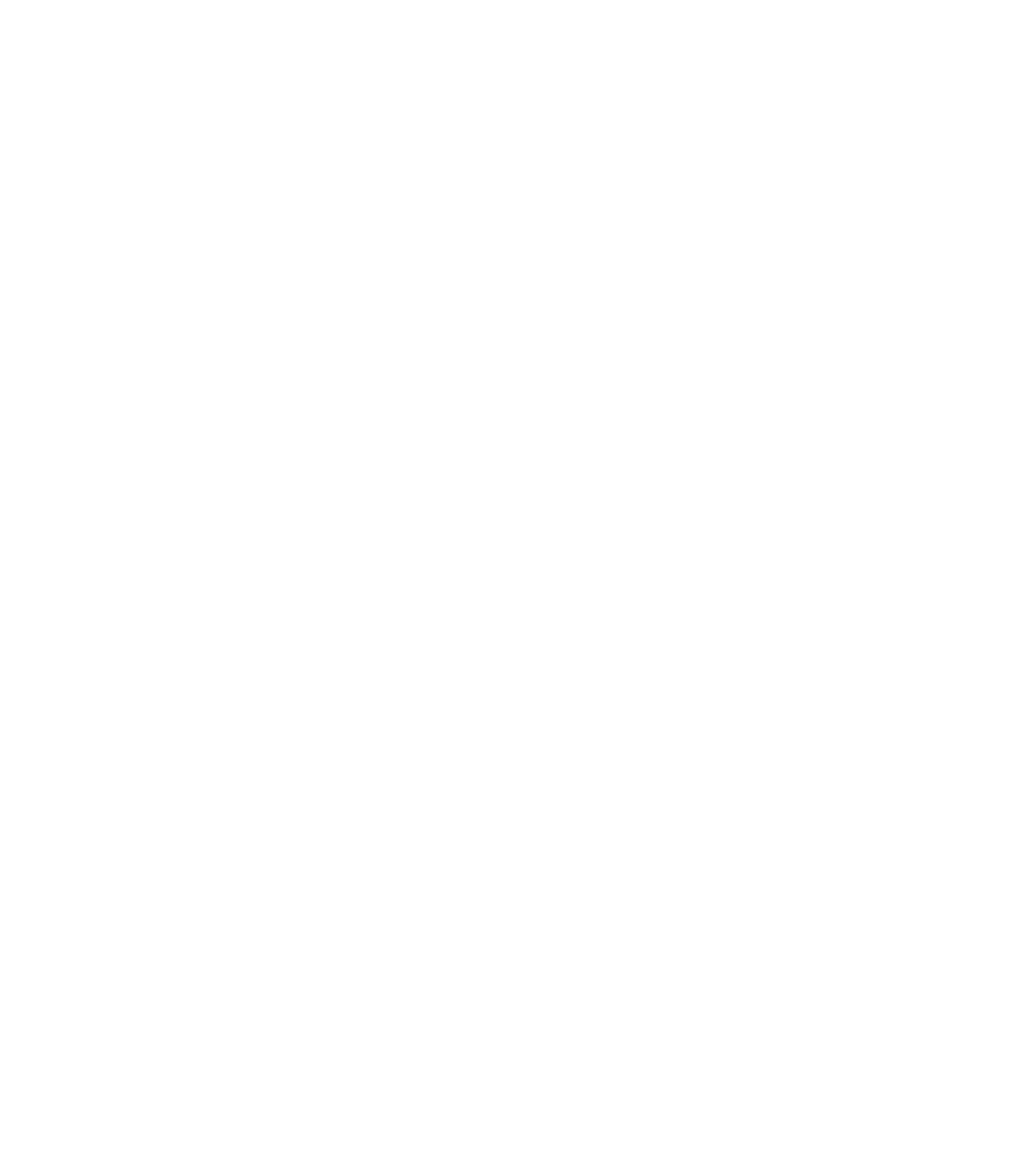
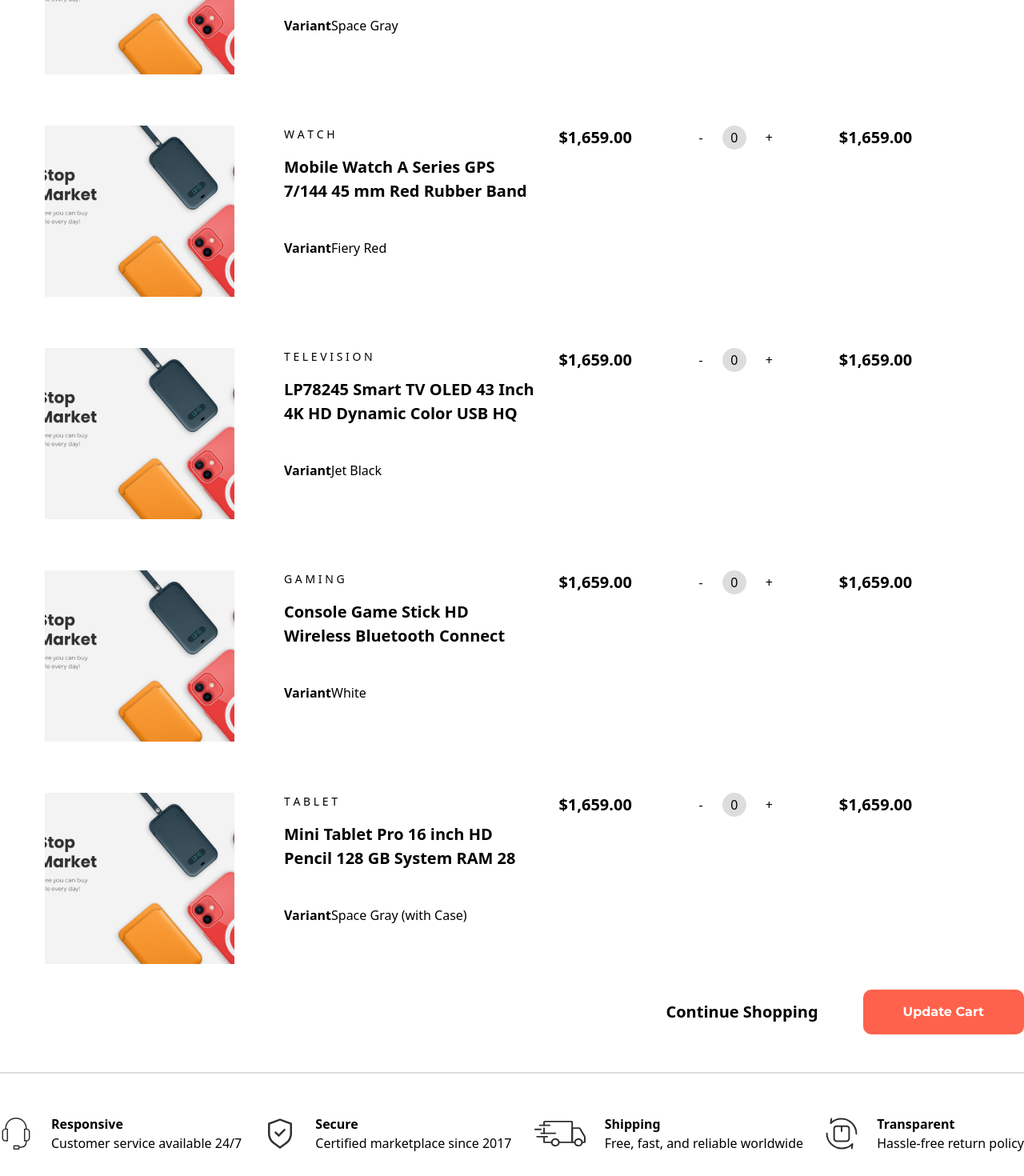
Before and after one commit to mn-sohel/eshop, a React (Vite) app: page /cart in a window 1280 px wide. Before the commit this address had no page. Shown: the part 520-1990 px from the top of the page at 80% size. Before the commit the page ends 800 px from the top, so only its background shows below. Built offline with nearby package versions, Linux system fonts and the light colour scheme.

Commit message:
Cart part done P-30
Part - 30

```diff
--- a/src/App.jsx
+++ b/src/App.jsx
@@ -4,8 +4,8 @@
 import ProductDetailsPage from "./pages/ProductDetailsPage";
 import BlogPage from "./pages/BlogPage";
 import CheckoutPage from "./pages/CheckoutPage";
-import ContactPage from "./pages/ContactPage";
 import CommonLayout from "./components/commonLayouts/CommonLayout";
+import CartPage from "./pages/CartPage";
 
 function App() {
 
@@ -17,7 +17,7 @@
         <Route path="/product-details" element={<ProductDetailsPage />} />
         <Route path="/blog" element={<BlogPage />} />
         <Route path="/checkout" element={<CheckoutPage />} />
-        <Route path="/contact" element={<ContactPage />} />
+        <Route path="/cart" element={<CartPage />} />
       </Route>
     </Routes>
   )
--- /dev/null
+++ b/src/components/Counter.jsx
@@ -0,0 +1,30 @@
+import React, { useState } from "react";
+
+const Counter = () => {
+  let [count, setCount] = useState(0);
+
+  let handleClick = (type) => {
+    if (type == "minus") {
+      if (count > 0) {
+        count--;
+        setCount(count);
+      }
+    } else {
+      count++;
+      setCount(count);
+    }
+  };
+  return (
+    <div className="flex">
+      <button className="cursor-pointer" onClick={() => handleClick("minus")}>-</button>
+      <input
+        className="w-[30px] h-[30px] bg-[#ddd] text-center rounded-full mx-6"
+        type="text"
+        value={count}
+      />
+      <button className="cursor-pointer" onClick={() => handleClick("plus")}>+</button>
+    </div>
+  );
+};
+
+export default Counter;
--- /dev/null
+++ b/src/pages/CartPage.jsx
@@ -0,0 +1,149 @@
+import React from 'react'
+import Container from '../components/commonLayouts/Container'
+import Counter from '../components/Counter'
+import Button from '../components/Button'
+import HeadPhoneIcon from '../icons/HeadPhoneIcon'
+import SecureIcon from '../icons/SecureIcon'
+import ShippingIcon from '../icons/ShippingIcon'
+import TransparentIcon from '../icons/TransparentIcon'
+
+const CartPage = () => {
+  return (
+    <>
+        <Container>
+        <div className='flex bg-[#ddd] py-8 px-14 rounded-[15px]'>
+            <span className='w-[40%]'>Product</span>
+            <span className='w-[20%]'>Price</span>
+            <span className='w-[20%]'>QTY</span>
+            <span className='w-[20%]'>Total</span>
+        </div>
+        {/* 1 */}
+        <div className='flex py-8 px-14 rounded-[15px]'>
+            <div className='w-[55%] flex gap-[62px]'>
+                <img className='w-[237px] h-[214px] object-cover' src="images/banner.png" alt="" />
+                <div>
+                    <p className='font-["Montserrat"] font-normal text-[14px]'>L A P T O P</p>
+                    <h3 className='font-["Poppins"] font-semibold text-[20px] mt-4 mb-11 w-[314px]'>2019 Smart Laptop 256 GB 13 inch Pro Chip Core 1 TB HD SSD</h3>
+                    <p className='font-["Montserrat"] font-normal text-[16px]'><b className='font-bold'>Variant</b>Space Gray</p>
+                </div>
+            </div>
+            <span className='w-[15%] font-["Poppins"] font-semibold text-[20px]'>$1,659.00</span>
+            <span className='w-[15%]'>
+                <Counter/>
+            </span>
+            <span className='w-[15%] font-["Poppins"] font-semibold text-[20px]'>$1,659.00</span>
+        </div>
+        {/* 2 */}
+        <div className='flex py-8 px-14 rounded-[15px]'>
+            <div className='w-[55%] flex gap-[62px]'>
+                <img className='w-[237px] h-[214px] object-cover' src="images/banner.png" alt="" />
+                <div>
+                    <p className='font-["Montserrat"] font-normal text-[14px]'>W A T C H</p>
+                    <h3 className='font-["Poppins"] font-semibold text-[20px] mt-4 mb-11 w-[314px]'>Mobile Watch A Series GPS 7/144 45 mm Red Rubber Band</h3>
+                    <p className='font-["Montserrat"] font-normal text-[16px]'><b className='font-bold'>Variant</b>Fiery Red</p>
+                </div>
+            </div>
+            <span className='w-[15%] font-["Poppins"] font-semibold text-[20px]'>$1,659.00</span>
+            <span className='w-[15%]'>
+                <Counter/>
+            </span>
+            <span className='w-[15%] font-["Poppins"] font-semibold text-[20px]'>$1,659.00</span>
+        </div>
+        {/* 3 */}
+        <div className='flex py-8 px-14 rounded-[15px]'>
+            <div className='w-[55%] flex gap-[62px]'>
+                <img className='w-[237px] h-[214px] object-cover' src="images/banner.png" alt="" />
+                <div>
+                    <p className='font-["Montserrat"] font-normal text-[14px]'>T E L E V I S I O N</p>
+                    <h3 className='font-["Poppins"] font-semibold text-[20px] mt-4 mb-11 w-[314px]'>LP78245 Smart TV OLED 43 Inch 4K HD Dynamic Color USB HQ</h3>
+                    <p className='font-["Montserrat"] font-normal text-[16px]'><b className='font-bold'>Variant</b>Jet Black</p>
+                </div>
+            </div>
+            <span className='w-[15%] font-["Poppins"] font-semibold text-[20px]'>$1,659.00</span>
+            <span className='w-[15%]'>
+                <Counter/>
+            </span>
+            <span className='w-[15%] font-["Poppins"] font-semibold text-[20px]'>$1,659.00</span>
+        </div>
+        {/* 4 */}
+        <div className='flex py-8 px-14 rounded-[15px]'>
+            <div className='w-[55%] flex gap-[62px]'>
+                <img className='w-[237px] h-[214px] object-cover' src="images/banner.png" alt="" />
+                <div>
+                    <p className='font-["Montserrat"] font-normal text-[14px]'>G A M I N G</p>
+                    <h3 className='font-["Poppins"] font-semibold text-[20px] mt-4 mb-11 w-[314px]'>Console Game Stick HD Wireless Bluetooth Connect</h3>
+                    <p className='font-["Montserrat"] font-normal text-[16px]'><b className='font-bold'>Variant</b>White</p>
+                </div>
+            </div>
+            <span className='w-[15%] font-["Poppins"] font-semibold text-[20px]'>$1,659.00</span>
+            <span className='w-[15%]'>
+                <Counter/>
+            </span>
+            <span className='w-[15%] font-["Poppins"] font-semibold text-[20px]'>$1,659.00</span>
+        </div>
+        {/* 5 */}
+        <div className='flex py-8 px-14 rounded-[15px]'>
+            <div className='w-[55%] flex gap-[62px]'>
+                <img className='w-[237px] h-[214px] object-cover' src="images/banner.png" alt="" />
+                <div>
+                    <p className='font-["Montserrat"] font-normal text-[14px]'>T A B L E T</p>
+                    <h3 className='font-["Poppins"] font-semibold text-[20px] mt-4 mb-11 w-[314px]'>Mini Tablet Pro 16 inch HD Pencil 128 GB System RAM 28</h3>
+                    <p className='font-["Montserrat"] font-normal text-[16px]'><b className='font-bold'>Variant</b>Space Gray (with Case)</p>
+                </div>
+            </div>
+            <span className='w-[15%] font-["Poppins"] font-semibold text-[20px]'>$1,659.00</span>
+            <span className='w-[15%]'>
+                <Counter/>
+            </span>
+            <span className='w-[15%] font-["Poppins"] font-semibold text-[20px]'>$1,659.00</span>
+        </div>
+        <div className='flex justify-end mb-25 items-center'>
+            <h4 className='font-["Poppins"] font-semibold text-[20px] mr-14'>Continue Shopping</h4>
+            <Button text={"Update Cart"} paddingY="16px" paddingX="50px"/>
+        </div>
+        {/* facility topic */}
+        <div className='relative flex justify-between items-center my-20'>
+                <div className='flex items-center gap-6'>
+                    <div>
+                        <HeadPhoneIcon/>
+                    </div>
+                    <div>
+                        <h6 className='font-["Montserrat"] font-bold text-base'>Responsive</h6>
+                        <p className='font-["Montserrat"] font-normal text-base'>Customer service available 24/7</p>
+                    </div>
+                </div>
+                <div className='flex items-center gap-6'>
+                    <div>
+                        <SecureIcon/>
+                    </div>
+                    <div>
+                        <h6 className='font-["Montserrat"] font-bold text-base'>Secure</h6>
+                        <p className='font-["Montserrat"] font-normal text-base'>Certified marketplace since 2017</p>
+                    </div>
+                </div>
+                <div className='flex items-center gap-6'>
+                    <div>
+                        <ShippingIcon />
+                    </div>
+                    <div>
+                        <h6 className='font-["Montserrat"] font-bold text-base'>Shipping</h6>
+                        <p className='font-["Montserrat"] font-normal text-base'>Free, fast, and reliable worldwide</p>
+                    </div>
+                </div>
+                <div className='flex items-center gap-6'>
+                    <div>
+                        <TransparentIcon />
+                    </div>
+                    <div>
+                        <h6 className='font-["Montserrat"] font-bold text-base'>Transparent</h6>
+                        <p className='font-["Montserrat"] font-normal text-base'>Hassle-free return policy</p>
+                    </div>
+                </div>
+            </div>
+    </Container>
+    <div className='absolute top-465 left-0 w-full border-1 border-solid border-[#ddd]'></div>
+    </>
+  )
+}
+
+export default CartPage
--- a/src/pages/ContactPage.jsx
+++ /dev/null
@@ -1,9 +0,0 @@
-import React from 'react'
-
-const ContactPage = () => {
-  return (
-    <div>ContactPage</div>
-  )
-}
-
-export default ContactPage
```
